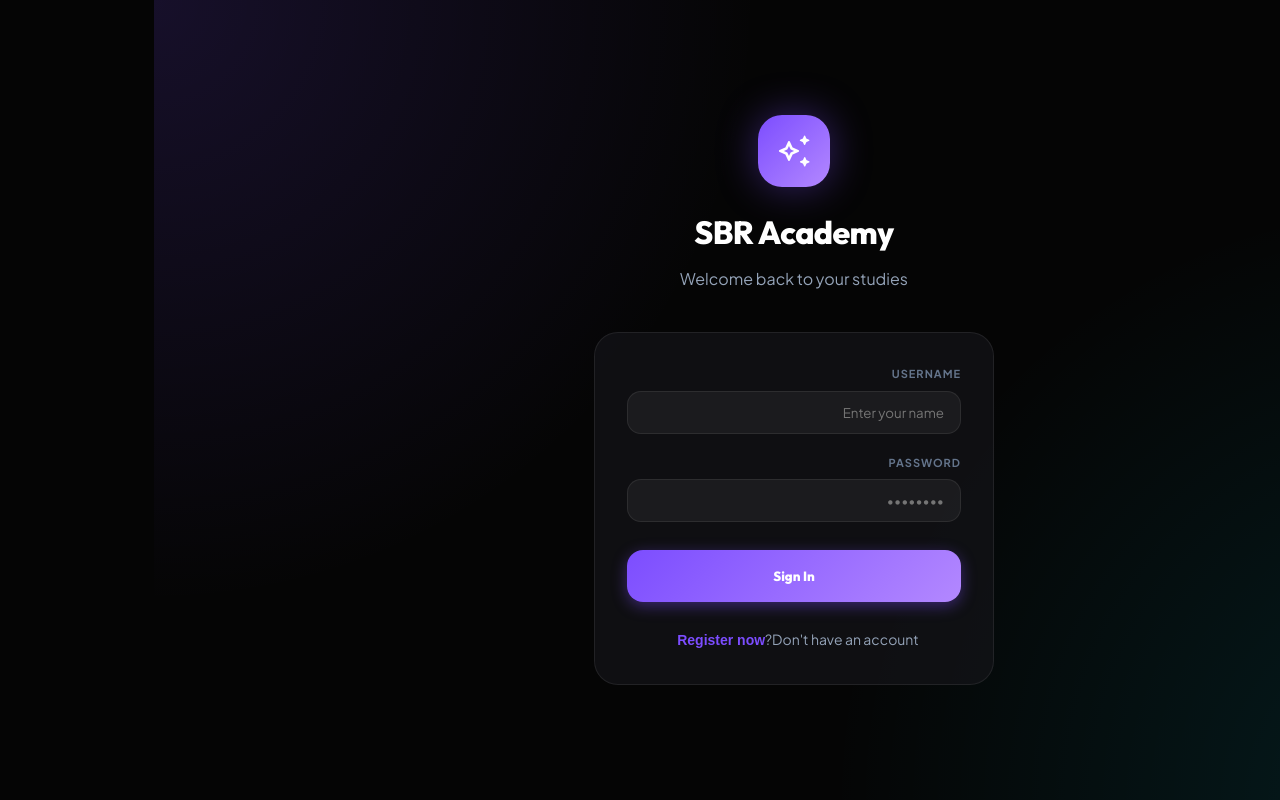
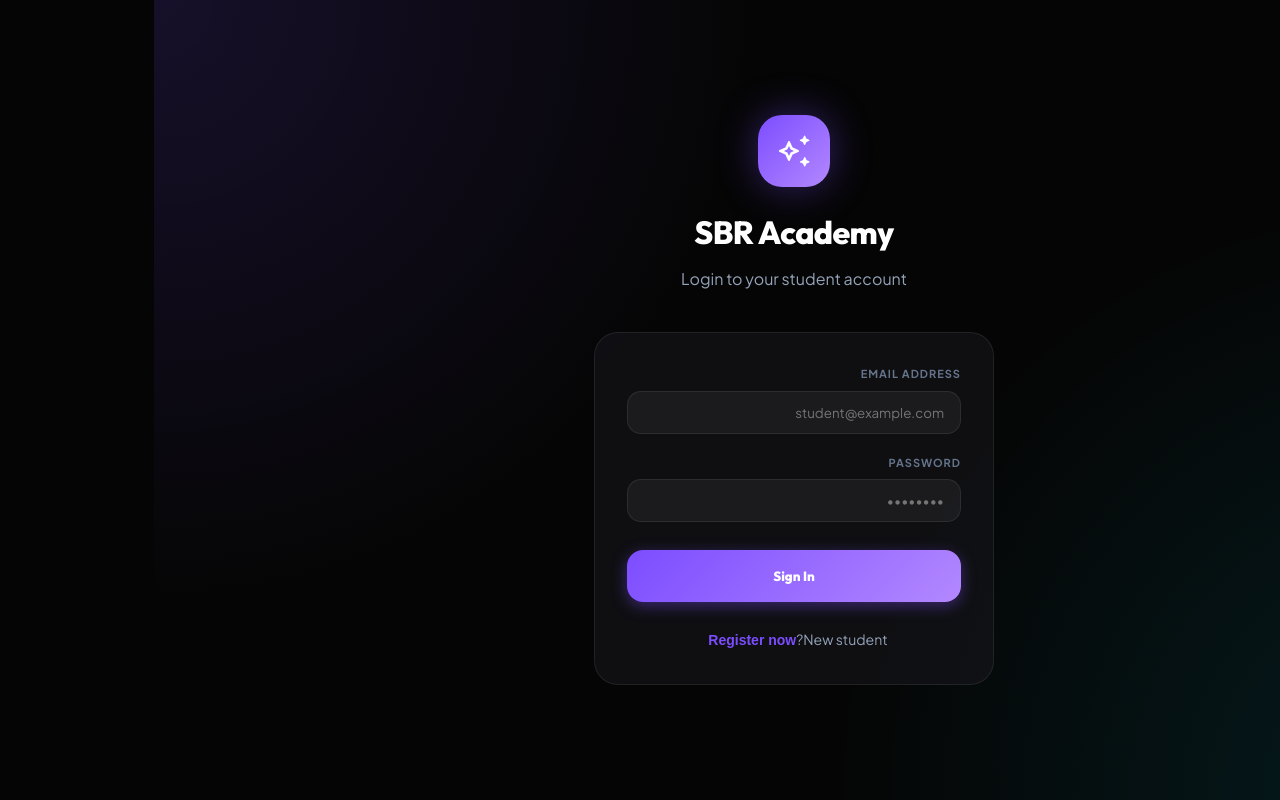
Before and after one commit to aposgda1-stack/SBR-Error-Analysis, a Next.js app: page /auth in a window 1280 px wide. Built offline with nearby package versions, Linux system fonts and the light colour scheme.

Commit message:
Update: Email-based Authentication & Premium UI Polish

```diff
--- a/src/app/auth/page.js
+++ b/src/app/auth/page.js
@@ -4,24 +4,46 @@ import { useRouter } from 'next/navigation';
 
 export default function AuthPage() {
   const [isLogin, setIsLogin] = useState(true);
+  const [email, setEmail] = useState('');
   const [name, setName] = useState('');
   const [password, setPassword] = useState('');
   const [error, setError] = useState('');
+  const [loading, setLoading] = useState(false);
   const router = useRouter();
 
   const handleAuth = async (e) => {
     e.preventDefault();
     setError('');
+    setLoading(true);
+
+    try {
       const res = await fetch('/api/user', {
         method: 'POST',
-      body: JSON.stringify({ action: isLogin ? 'login' : 'register', name, password }),
+        headers: { 'Content-Type': 'application/json' },
+        body: JSON.stringify({
+          action: isLogin ? 'login' : 'signup',
+          email,
+          name: isLogin ? undefined : name,
+          password
+        }),
       });
+
       const data = await res.json();
+
       if (data.userId) {
-      localStorage.setItem('sbr_user', JSON.stringify({ name: data.name, userId: data.userId }));
+        localStorage.setItem('sbr_user', JSON.stringify({
+          name: data.name,
+          userId: data.userId,
+          image: data.image
+        }));
         router.push('/');
       } else {
-      setError(data.error);
+        setError(data.error || 'Authentication failed');
+      }
+    } catch (err) {
+      setError('Connection error. Please try again.');
+    } finally {
+      setLoading(false);
     }
   };
 
@@ -37,23 +59,42 @@ export default function AuthPage() {
             <span className="material-symbols-rounded" style={{ fontSize: 36, color: 'white' }}>auto_awesome</span>
           </div>
           <h1 style={{ fontSize: 32, fontWeight: 800, marginBottom: 8 }}>SBR Academy</h1>
-          <p style={{ color: 'var(--text-dim)' }}>{isLogin ? 'Welcome back to your studies' : 'Start your excellence journey'}</p>
+          <p style={{ color: 'var(--text-dim)' }}>{isLogin ? 'Login to your student account' : 'Register for the final exam'}</p>
         </div>
 
         <div className="glass-panel" style={{ padding: '32px' }}>
           <form onSubmit={handleAuth} style={{ display: 'flex', flexDirection: 'column', gap: 20 }}>
             <div>
-              <label style={{ fontSize: 11, fontWeight: 800, color: 'var(--text-muted)', textTransform: 'uppercase', display: 'block', marginBottom: 8, letterSpacing: 1 }}>Username</label>
+              <label style={{ fontSize: 11, fontWeight: 800, color: 'var(--text-muted)', textTransform: 'uppercase', display: 'block', marginBottom: 8, letterSpacing: 1 }}>
+                Email Address
+              </label>
+              <input
+                type="email"
+                className="premium-input"
+                style={{ width: '100%' }}
+                placeholder="student@example.com"
+                value={email}
+                onChange={(e) => setEmail(e.target.value)}
+                required
+              />
+            </div>
+
+            {!isLogin && (
+              <div className="animate-fade-in">
+                <label style={{ fontSize: 11, fontWeight: 800, color: 'var(--text-muted)', textTransform: 'uppercase', display: 'block', marginBottom: 8, letterSpacing: 1 }}>
+                  Full Name
+                </label>
                 <input
                   type="text"
                   className="premium-input"
                   style={{ width: '100%' }}
-                placeholder="Enter your name"
+                  placeholder="Your display name"
                   value={name}
                   onChange={(e) => setName(e.target.value)}
                   required
                 />
               </div>
+            )}
 
             <div>
               <label style={{ fontSize: 11, fontWeight: 800, color: 'var(--text-muted)', textTransform: 'uppercase', display: 'block', marginBottom: 8, letterSpacing: 1 }}>Password</label>
@@ -74,17 +115,17 @@ export default function AuthPage() {
               </div>
             )}
 
-            <button type="submit" className="premium-btn" style={{ width: '100%', padding: 18, marginTop: 8 }}>
-              {isLogin ? 'Sign In' : 'Create Account'}
+            <button type="submit" disabled={loading} className="premium-btn" style={{ width: '100%', padding: 18, marginTop: 8 }}>
+              {loading ? 'Processing...' : (isLogin ? 'Sign In' : 'Create Account')}
             </button>
           </form>
 
           <div style={{ marginTop: 24, textAlign: 'center' }}>
             <span style={{ color: 'var(--text-dim)', fontSize: 14 }}>
-              {isLogin ? "Don't have an account?" : "Already a member?"}
+              {isLogin ? "New student?" : "Already registered?"}
             </span>
             <button
-              onClick={() => setIsLogin(!isLogin)}
+              onClick={() => { setIsLogin(!isLogin); setError(''); }}
               style={{ background: 'none', border: 'none', color: 'var(--primary)', fontWeight: 700, marginLeft: 8, cursor: 'pointer', fontSize: 14 }}
             >
               {isLogin ? 'Register now' : 'Login here'}
```
Lines whose indentation alone changed are shown as unchanged.
